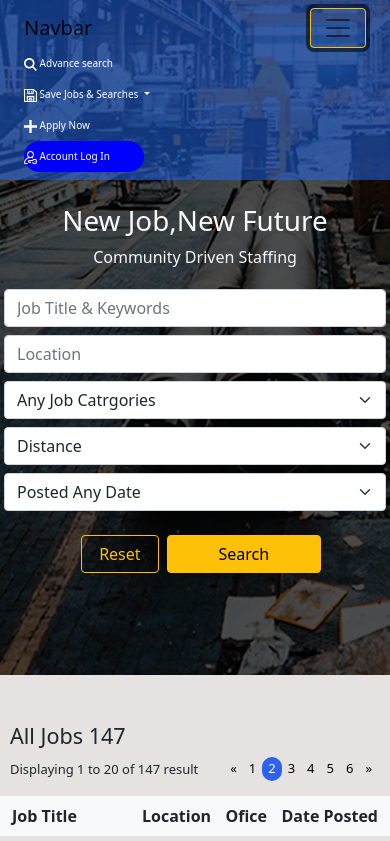
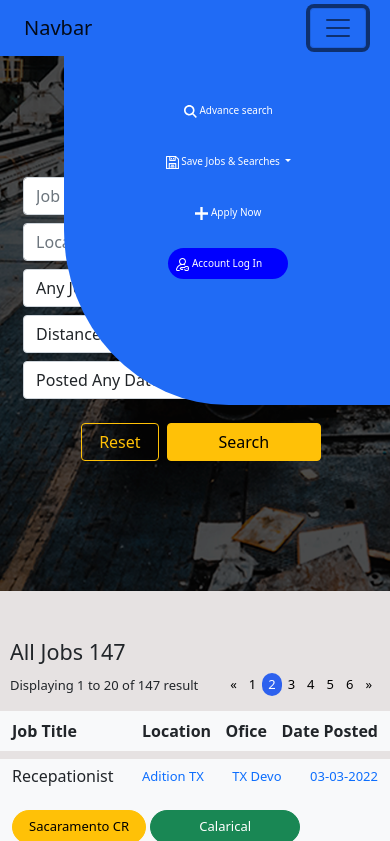
Before and after one commit to MudasirFarooq/blog, a plain HTML site: page task/index.html in a window 390 px wide. Both pictures are taken after a click on the button "Toggle navigation". Shown: the top 841 px of the page. Drawn offline with nearby package versions, Linux system fonts and the light colour scheme.

Commit message:
mobile responsive

```diff
--- a/task/index.html
+++ b/task/index.html
@@ -18,13 +18,13 @@
             <nav class="navbar navbar-expand-lg navbar-light text-light">
                 <div class="container">
                     <a class="navbar-brand" href="#">Navbar</a>
-                    <button class="navbar-toggler border-warning" type="button" data-bs-toggle="collapse"
+                    <button class="navbar-toggler" type="button" data-bs-toggle="collapse"
                         data-bs-target="#navbarNavDropdown" aria-controls="navbarNavDropdown" aria-expanded="false"
                         aria-label="Toggle navigation">
                         <span class="navbar-toggler-icon"></span>
                     </button>
                     <div class="collapse navbar-collapse" id="navbarNavDropdown">
-                        <ul class="navbar-nav">
+                        <ul class="navbar-nav navres">
                             <li class="nav-item">
                                 <a class="nav-link" aria-current="page" href="#"><img src="assets/search(w).svg" alt="">
                                     Advance search</a>
@@ -47,8 +47,8 @@
                             <li class="nav-item">
                                 <a class="nav-link" href="#"><img src="assets/add(w).svg" alt=""> Apply Now</a>
                             </li>
-                            <li class="nav-item me-0">
-                                <a class="nav-link linklog" href="#"><img src="assets/login(w).svg" alt=""> Account Log
+                            <li class="nav-item me-0 lastnav">
+                                <a class="nav-link linklog p-2" href="#"><img src="assets/login(w).svg" alt=""> Account Log
                                     In</a>
                             </li>
                         </ul>
@@ -57,28 +57,28 @@
             </nav>
         </div>
         <div class="container text-center text-light mt-4">
-            <h1>New Job,New Future</h1>
-            <p>Community Driven Staffing</p>
+            <h1 class="fs-4 mt-5">New Job,New Future</h1>
+            <p class="mb-3" style="font-size: 13px;">Community Driven Staffing</p>
         </div>
         <div class="container">
             <div class="row d-flex justify-content-center">
                 <div class="col-md-5 p-1">
-                    <input type="password" class="form-control mx-0" id="exampleInputPassword1"
+                    <input type="password" class="form-control mx-md-0  margx" id="exampleInputPassword1"
                         placeholder="Job Title & Keywords">
-                    <input type="password" class="form-control mt-2" id="exampleInputPassword1" placeholder="Location">
+                    <input type="password" class="form-control mt-md-2 mt-2 margx" id="exampleInputPassword1" placeholder="Location">
                 </div>
                 <div class="col-md-5 p-1">
-                    <select id="disabledSelect" class="form-select mx-0">
+                    <select id="disabledSelect" class="form-select mx-md-0 margx">
                         <option>Any Job Catrgories</option>
                     </select>
-                    <div class="row mt-1 px-2">
+                    <div class="row mt-1 px-md-2 px-2">
                         <div class="col-md-6 p-1">
-                            <select id="disabledSelect" class="form-select">
+                            <select id="disabledSelect" class="form-select margx">
                                 <option>Distance</option>
                             </select>
                         </div>
-                        <div class="col-md-6 p-1">
-                            <select id="disabledSelect" class="form-select">
+                        <div class="col-md-6 p-1 ">
+                            <select id="disabledSelect" class="form-select margx">
                                 <option>Posted Any Date</option>
                             </select>
                         </div>
@@ -209,10 +209,10 @@
                     </div>
                 </div>
             </div>
-            <div class="col-md-2 col-12 mt-2 d-flex">
-                <button class="btn btn-warning last mt-md-0 mt-2" ><img src="assets/save1(w).svg" alt=""> Save This
+            <div class="col-md-2 col-12 ">
+                <button class="btn btn-warning last" ><img src="assets/save1(w).svg" alt=""> Save This
                     Search</button>
-                <button class="btn btn-info mt-md-2 mt-2 last" ><img src="assets/share(w).svg" alt=""> Share This
+                <button class="btn btn-info mt-md-2  last" ><img src="assets/share(w).svg" alt=""> Share This
                     Search</button>
             </div>
         </div>
--- a/task/style.css
+++ b/task/style.css
@@ -72,9 +72,13 @@ ul li a img{
   .last{
       width: 100%;
   }
+  .lastnav{
+      margin-left: 700px;
+  }
+
   @media only screen and (max-width: 600px) {
       .backg{
-          height: 80vh;
+          height: 70vh;
       }
       .head1{
         padding-left: 10px ;
@@ -96,6 +100,34 @@ ul li a img{
       .last{
           width: 200px !important;
           font-size: 10px;
+          margin-top: 10px;
+          margin-left: 60px !important;
+      }
+      .margx{
+          width: 90%;
+          margin: auto;
+      }
+      .lastnav{
+          margin-left: 0px;
+      }
+      .bgcolor{
+        background-color: rgb(32, 107, 245)!important;
+        color: white !important;
+    }
+
+      .navres{
+          position: absolute;
+          top:55px;
+          right: -15px;
+          height: 350px;
+          width: 90%;
+          background-color: rgb(32, 107, 245)!important;
           align-items: center;
+          padding-top: 20px;
+          border-bottom-left-radius: 50%;
+      }
+      li{
+          margin-top: 20px;
+
       }
   }
```
Also changed, not shown: 1 other file.
